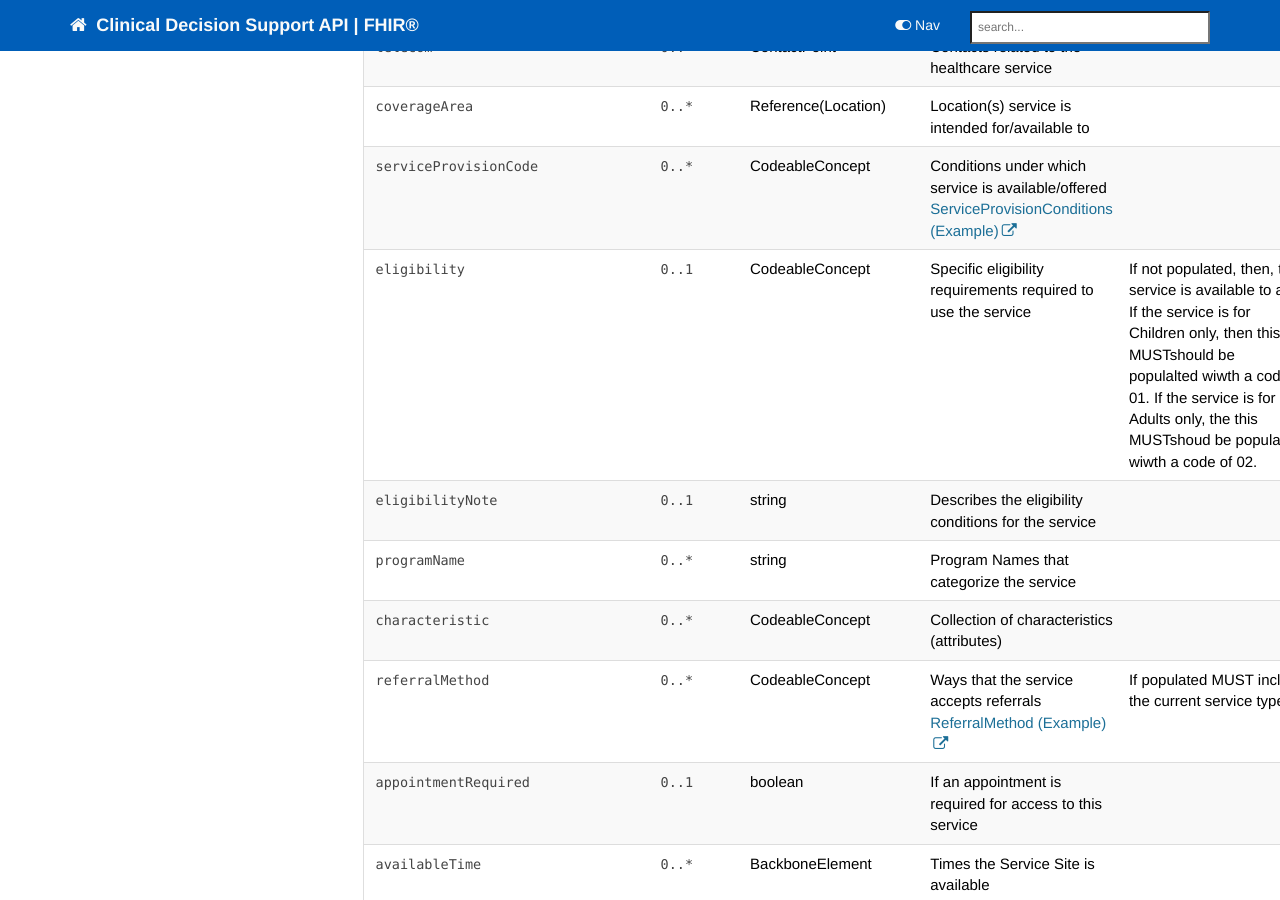
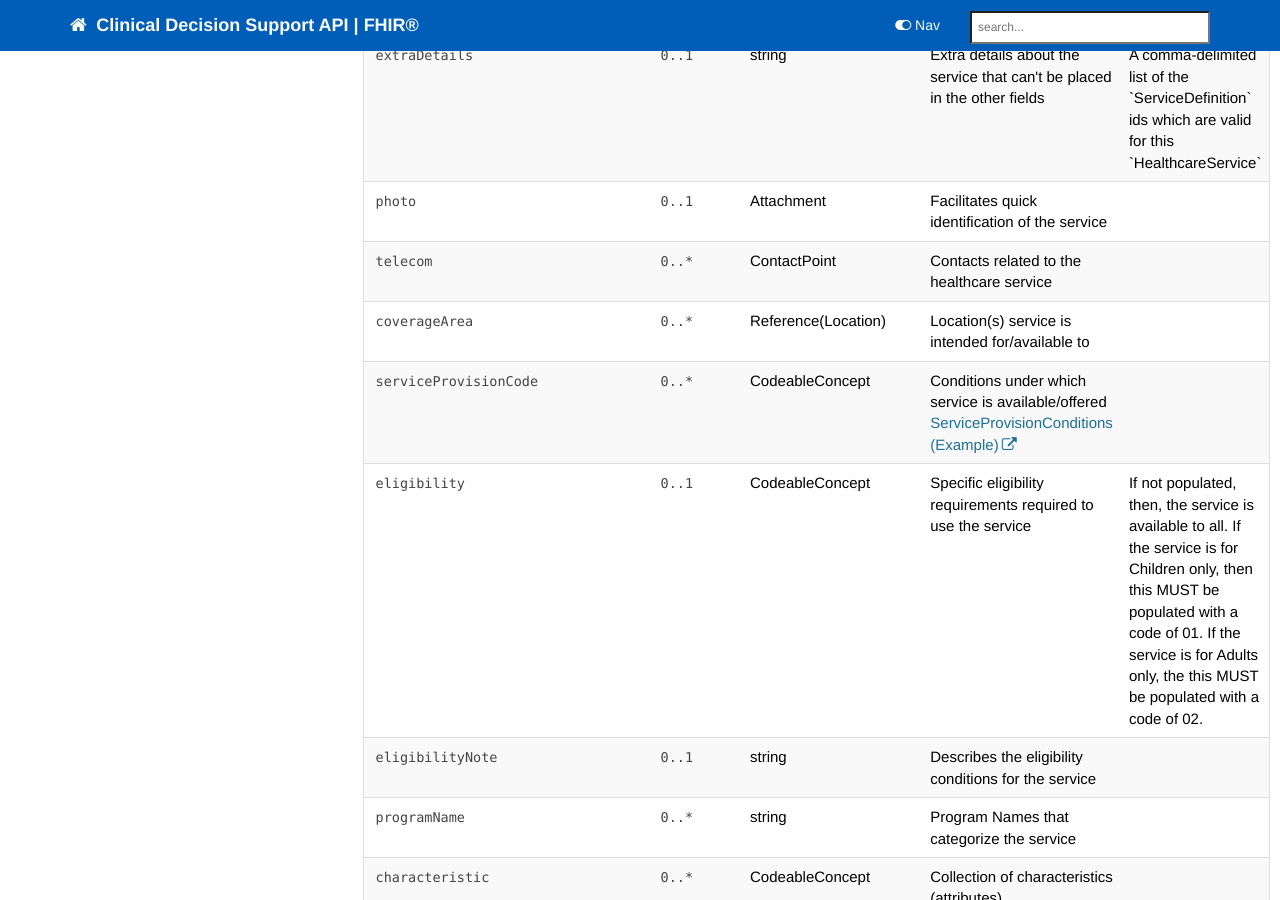
Before and after one commit to nhsconnect/FHIR-CDS, a Jekyll site: the page built from pages/explore/api_healthcare_service_capability.md, in a window 1280 px wide and 900 px high, scrolled down 2377 px. Built offline with Jekyll 4.4.1, drawn with Linux system fonts in a browser that asks for light colours; nearby versions of some CDN libraries; comment, search, counter and statistics services are not loaded; part of the change alters nothing that is shown; some of the changed text lies outside the part shown.

Commit message:
pages/explore/api_healthcare_service_capability.md updated from https://stackedit.io/

```diff
--- a/pages/explore/api_healthcare_service_capability.md
+++ b/pages/explore/api_healthcare_service_capability.md
@@ -133,7 +133,7 @@ SHOULD always be <code  class="highlighter-rouge">true</code>.  This may form pa
 <td><code  class="highlighter-rouge">0..1</code></td>
 <td>Reference(Organization)</td>
 <td>Organization that provides this service</td>
-<td>This MUST be populated with a reference to a CareConnectOrganization.   This will be filtered by the EMS to the current patient's registered GP practice</td>
+<td>This MUST be populated with a reference to a CareConnect-Organization.   This will be filtered by the EMS to the current patient's registered GP practice</td>
 </tr>
 <tr>
 <td><code  class="highlighter-rouge">category</code></td>
@@ -223,7 +223,7 @@ SHOULD always be <code  class="highlighter-rouge">true</code>.  This may form pa
 <td><code  class="highlighter-rouge">0..1</code></td>
 <td>CodeableConcept</td>
 <td>Specific eligibility requirements required to use the service</td>
-<td>If not populated, then, the service is available to all.  If the service is for Children only, then this MUSTshould be populalted wiwth a code of 01.  If the service is for Adults only, the this MUSTshoud be populated wiwth a code of 02.</td>
+<td>If not populated, then, the service is available to all.  If the service is for Children only, then this MUST be populated with a code of 01.  If the service is for Adults only, the this MUST be populated with a code of 02.</td>
 </tr>
 <tr>
 <td><code  class="highlighter-rouge">eligibilityNote</code></td>
@@ -339,6 +339,6 @@ Ordering of endpoints has meaning and SHOULD be maintained by the end user syste
 </table>
 
 <!--stackedit_data:
-eyJoaXN0b3J5IjpbLTEwMDcxNjAxLC0xMDY4NTgzMDcyLC0xMj
-AwMzMwMjgsLTgzNTkwMTg2OSwtNDI1MjMwMjk5XX0=
+eyJoaXN0b3J5IjpbLTMxNTg4MTUxOCwtMTA2ODU4MzA3MiwtMT
+IwMDMzMDI4LC04MzU5MDE4NjksLTQyNTIzMDI5OV19
 -->
```
